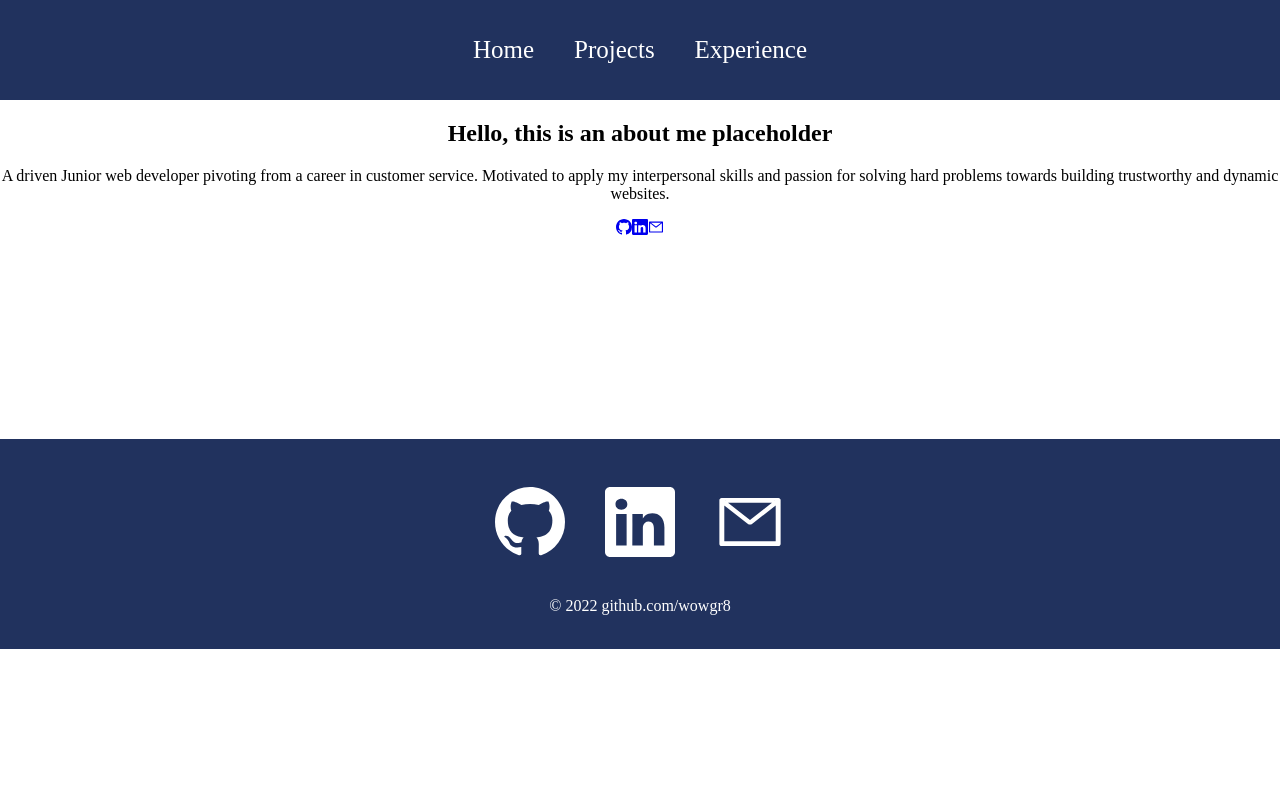
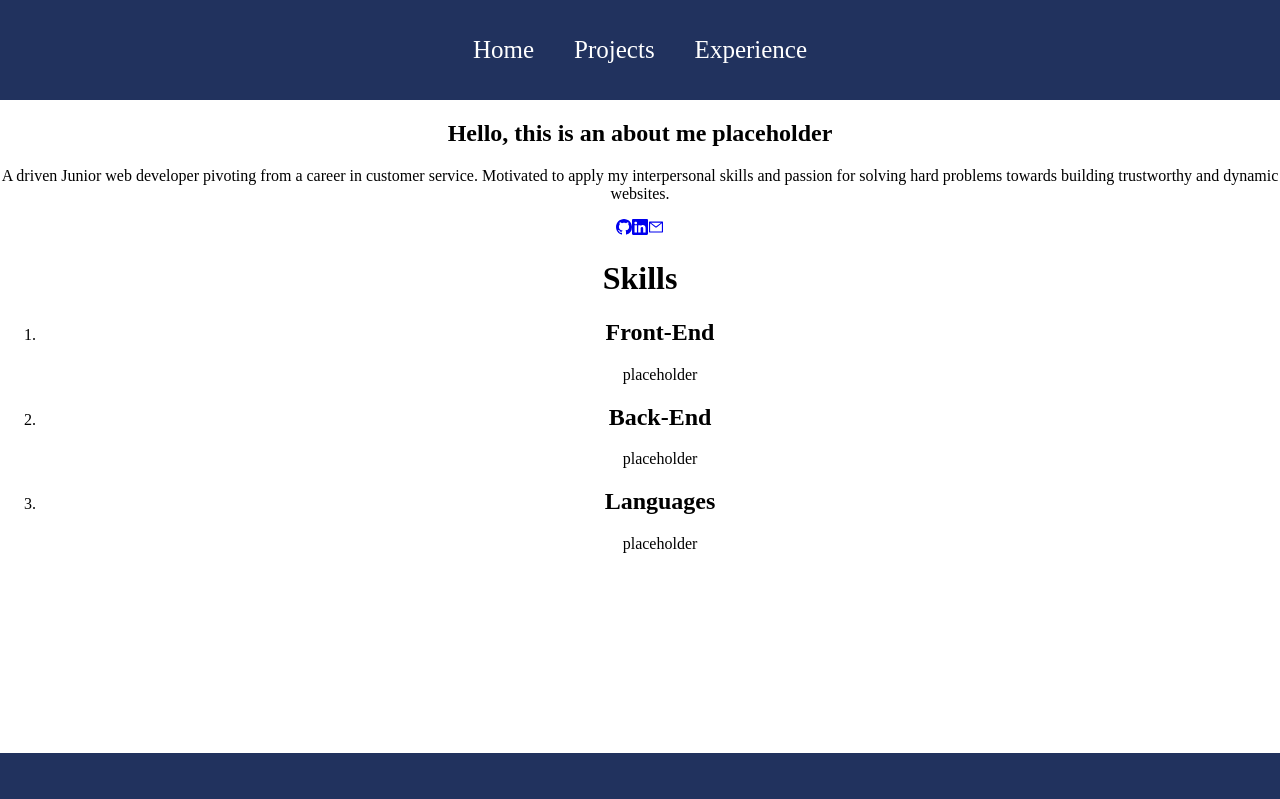
Before and after one commit to wowgr8/personal-portfolio, a React (Create React App) app: page / in a window 1280 px wide. Shown: the top 799 px of the page. Built offline with nearby package versions, Linux system fonts and the light colour scheme.

Commit message:
add placeholder sections for skills

```diff
--- a/src/pages/Home.js
+++ b/src/pages/Home.js
@@ -15,7 +15,21 @@ function Home() {
         </div>
       </div>
       <div className='skills'>
-
+        <h1> Skills</h1>
+        <ol className='list'>
+          <li className='item'>
+            <h2>Front-End</h2>
+            <span> placeholder</span>
+          </li>
+          <li className='item'>
+            <h2>Back-End</h2>
+            <span> placeholder</span>
+          </li>
+          <li className='item'>
+            <h2>Languages</h2>
+            <span> placeholder</span>
+          </li>
+        </ol>
       </div>
     </div>
   )
```
